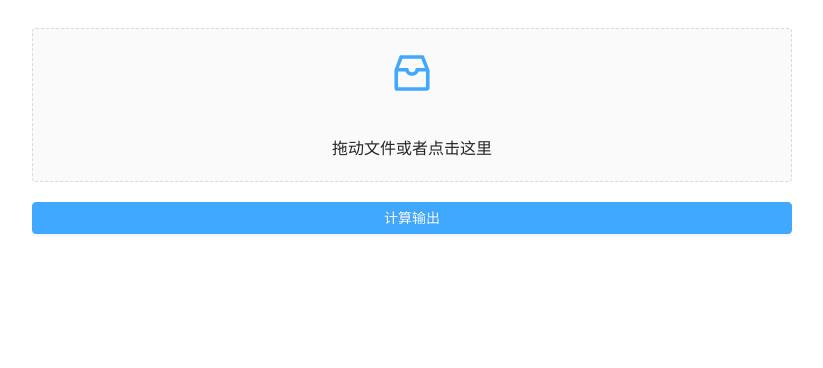
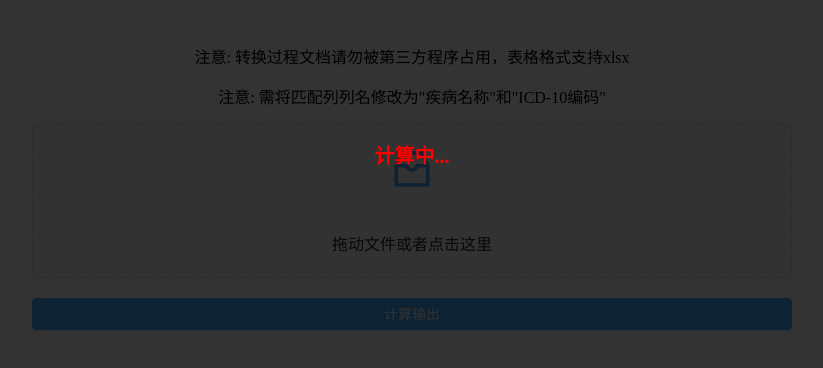
Before and after one commit to RunHippo/electron, a website: page src/index.html in a window 1280 px wide. Both pictures are taken after a click on the button "计算输出". Shown: the whole page, without its empty margins (228-1051 px from the left). Drawn offline with Linux system fonts and the light colour scheme.

Commit message:
refactor

```diff
--- a/src/assets/js/xlsx.js
+++ b/src/assets/js/xlsx.js
@@ -13,38 +13,53 @@ class Excel {
         let excelIndex = 0;
         let signIndex = 0;
         let matchIndex = null;
-        const insertHeader = ['name','match', 'accuracy'];
+        let icdIndex = null;
+        let icdExcelIndex = 0;
+        const insertHeader = ['name', 'match', 'icd', 'accuracy'];
         const insertData = [];
         // eslint-disable-next-line no-restricted-syntax
         for (const grid in workExcels.Sheets[sheetName]) {
-          if(workExcels.Sheets[sheetName][grid].v==='疾病名称'&&!matchIndex){
+          if (workExcels.Sheets[sheetName][grid].v === '疾病名称' && !matchIndex) {
             matchIndex = grid.match(/[\D]*/g)[0];
-            excelIndex = parseInt(grid.match(/[\d]*/g)[1]);
+            excelIndex = parseInt(grid.match(/[\d]*/g)[1], 10);
             signIndex = excelIndex;
           }
-          if(grid.match(/[\D]*/g)[0]===matchIndex){
+          if (workExcels.Sheets[sheetName][grid].v === 'ICD-10编码' && !matchIndex) {
+            icdIndex = grid.match(/[\D]*/g)[0];
+            icdExcelIndex = parseInt(grid.match(/[\d]*/g)[1], 10);
+          }
+          if (grid.match(/[\D]*/g)[0] === icdIndex) {
+            let icdArrIndex = 0;
+            if (workExcels.Sheets[sheetName][icdIndex + icdExcelIndex]) {
+              insertData[icdArrIndex].icd = icdText;
+
+            }
+          }
+          if (grid.match(/[\D]*/g)[0] === matchIndex) {
             excelIndex += 1;
-            if (workExcels.Sheets[sheetName][matchIndex+excelIndex]) {
-              const word = workExcels.Sheets[sheetName][matchIndex+excelIndex].v;
+            if (workExcels.Sheets[sheetName][matchIndex + excelIndex]) {
+              const word = workExcels.Sheets[sheetName][matchIndex + excelIndex].v;
+              const icdText = workExcels.Sheets[sheetName][icdIndex + excelIndex].v;
               const result = this.mode.find(word);
               insertData.push({
                 name: word,
+                icd: icdText,
                 match: result.bestMatch.target,
                 accuracy: result.bestMatch.rating,
               });
-            }else{
+            } else {
               insertData.push({
                 name: '',
+                icd: '',
                 match: '',
                 accuracy: '',
               });
-
             }
           }
         }
         table.utils.sheet_add_json(workExcels.Sheets[sheetName], insertData, {
           header: insertHeader,
-          origin: 'BT'+ signIndex,
+          origin: 'BT' + signIndex,
         });
       });
       table.writeFile(workExcels, element.path);
--- a/src/index.html
+++ b/src/index.html
@@ -16,14 +16,51 @@
       max-width: 760px;
     }
 
+    .over::before {
+      content: "";
+      display: block;
+      position: absolute;
+      top: 0;
+      left: 0;
+      background: #000;
+      opacity: 0.8;
+      height: 100%;
+      width: 100%;
+    }
+
+    .over {
+      position: fixed;
+      display: none;
+      color: red;
+      top: 0;
+      left: 0;
+      right: 0;
+      bottom: 0;
+      z-index: 100;
+      text-align: center;
+    }
+
+    .over p {
+      position: relative;
+      font-size: 20px;
+      font-weight: 600;
+      margin-top: 140px;
+    }
+
   </style>
 </head>
 
 <body>
+  <div class="over">
+    <p>计算中...</p>
+  </div>
   <div class="main">
+    <p style="text-align: center;">注意: 转换过程文档请勿被第三方程序占用，表格格式支持xlsx</p>
+    <p style="text-align: center;">注意: 需将匹配列列名修改为"疾病名称"和"ICD-10编码"</p>
     <div class="ant-upload ant-upload-drag ng-star-inserted">
       <div class="ant-upload ant-upload-btn" id="upload-btn">
-        <input style="display: none;" type="file" multiple=""  accept=".csv, application/vnd.openxmlformats-officedocument.spreadsheetml.sheet, application/vnd.ms-excel">
+        <input style="display: none;" type="file" multiple=""
+          accept=".csv, application/vnd.openxmlformats-officedocument.spreadsheetml.sheet, application/vnd.ms-excel">
         <div class="ant-upload-drag-container">
           <p class="ant-upload-drag-icon ng-star-inserted">
             <i nz-icon="" type="inbox" class="anticon anticon-inbox">
@@ -39,7 +76,7 @@
       </div>
     </div>
     <div class="ant-upload-list ant-upload-list-text" id="app">
-      <div class="ant-upload-list-item" v-for="(item,index) in list">
+      <div class="ant-upload-list-item" v-for="(item, index) in list">
         <div class="ant-upload-list-item-info">
           <span nz-tooltip="" class="ng-tns-c14-48 ng-star-inserted" style="">
             <i class="anticon ng-tns-c14-48 anticon-paper-clip ng-star-inserted"><svg viewBox="64 64 896 896"
@@ -54,7 +91,8 @@
               :title="item.path">{{item.path}}</span>
           </span>
         </div>
-        <i type="close" class="anticon ng-tns-c14-48 anticon-close ng-star-inserted" title="删除文件" v-on:click="del(index)">
+        <i type="close" class="anticon ng-tns-c14-48 anticon-close ng-star-inserted" title="删除文件"
+          v-on:click="del(index)">
           <svg viewBox="64 64 896 896" fill="currentColor" width="1em" height="1em" class="ng-tns-c14-48"
             data-icon="close" aria-hidden="true">
             <path
@@ -72,15 +110,18 @@
   <script src="./assets/js/xlsx.js"></script>
   <script src="./assets/js/train.js"></script>
   <script>
-    const FILE_TYPE = ['.csv', 'application/vnd.openxmlformats-officedocument.spreadsheetml.sheet', 'application/vnd.ms-excel'];
+    const FILE_TYPE = ['.csv', 'application/vnd.openxmlformats-officedocument.spreadsheetml.sheet',
+      'application/vnd.ms-excel'
+    ];
+    const over = document.querySelector('.over');
     const app = new Vue({
       el: "#app",
       data: {
         list: []
       },
-      methods:{
-        del: function(index){
-          this.list.splice(index,1);
+      methods: {
+        del: function (index) {
+          this.list.splice(index, 1);
         }
       }
     });
@@ -107,8 +148,8 @@
 
     function listChange(files) {
       const volidFiles = [];
-      [...files].forEach((element,index) => {
-        if(FILE_TYPE.includes(element.type)){
+      [...files].forEach((element, index) => {
+        if (FILE_TYPE.includes(element.type)) {
           volidFiles.push(element);
         }
       });
@@ -123,9 +164,16 @@
       app.list = [...volidFiles];
     }
 
+    function listDel(index) {
+
+    }
+
     function sum() {
+      over.style.display = 'block';
       const excel = new Excel(app.list, mode);
       excel.read();
+      over.style.display = 'none';
+      alert('计算结束，请在源文件的BT,BU,BV,BW列查看！');
     }
 
   </script>
```
Also changed, not shown: 2 other files.
